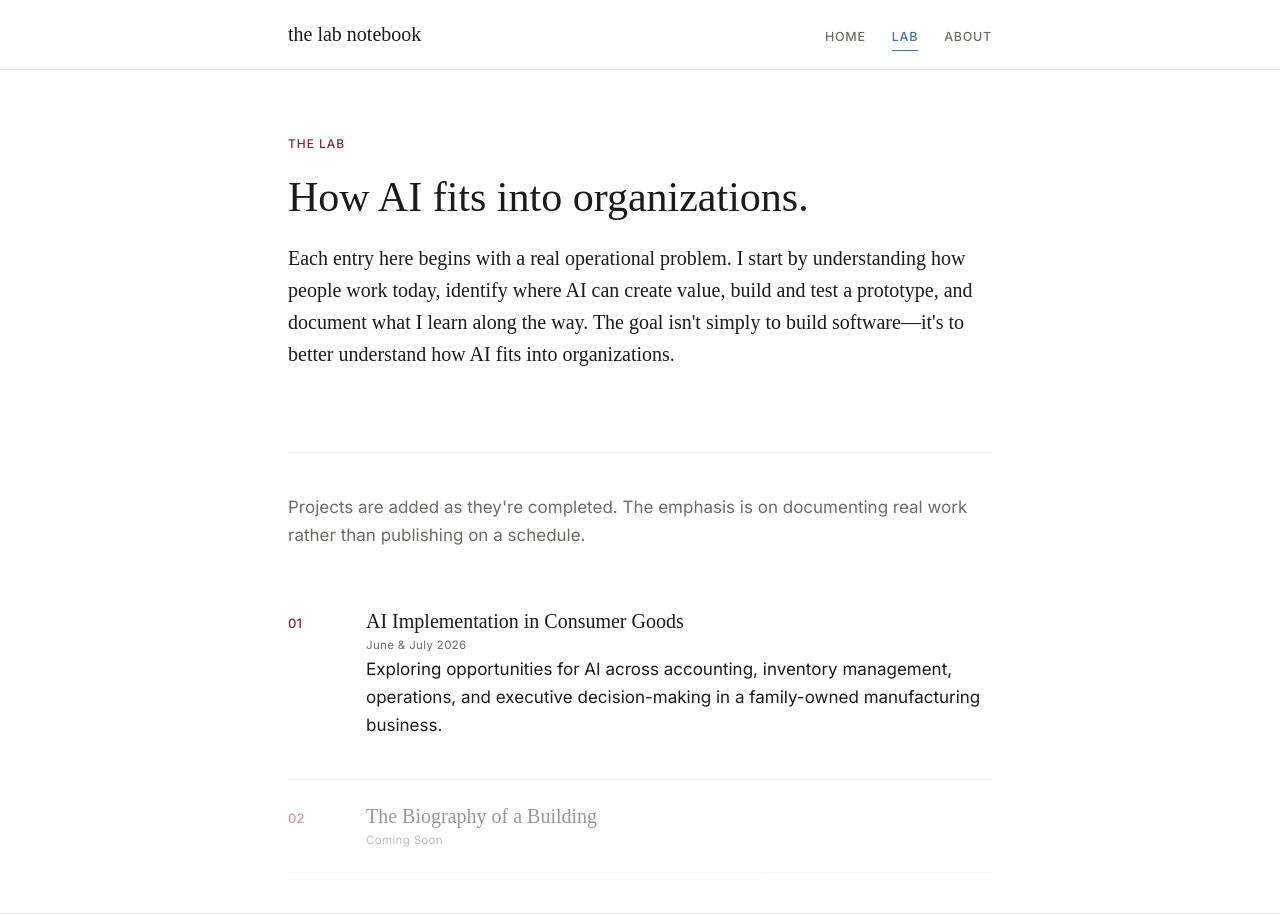
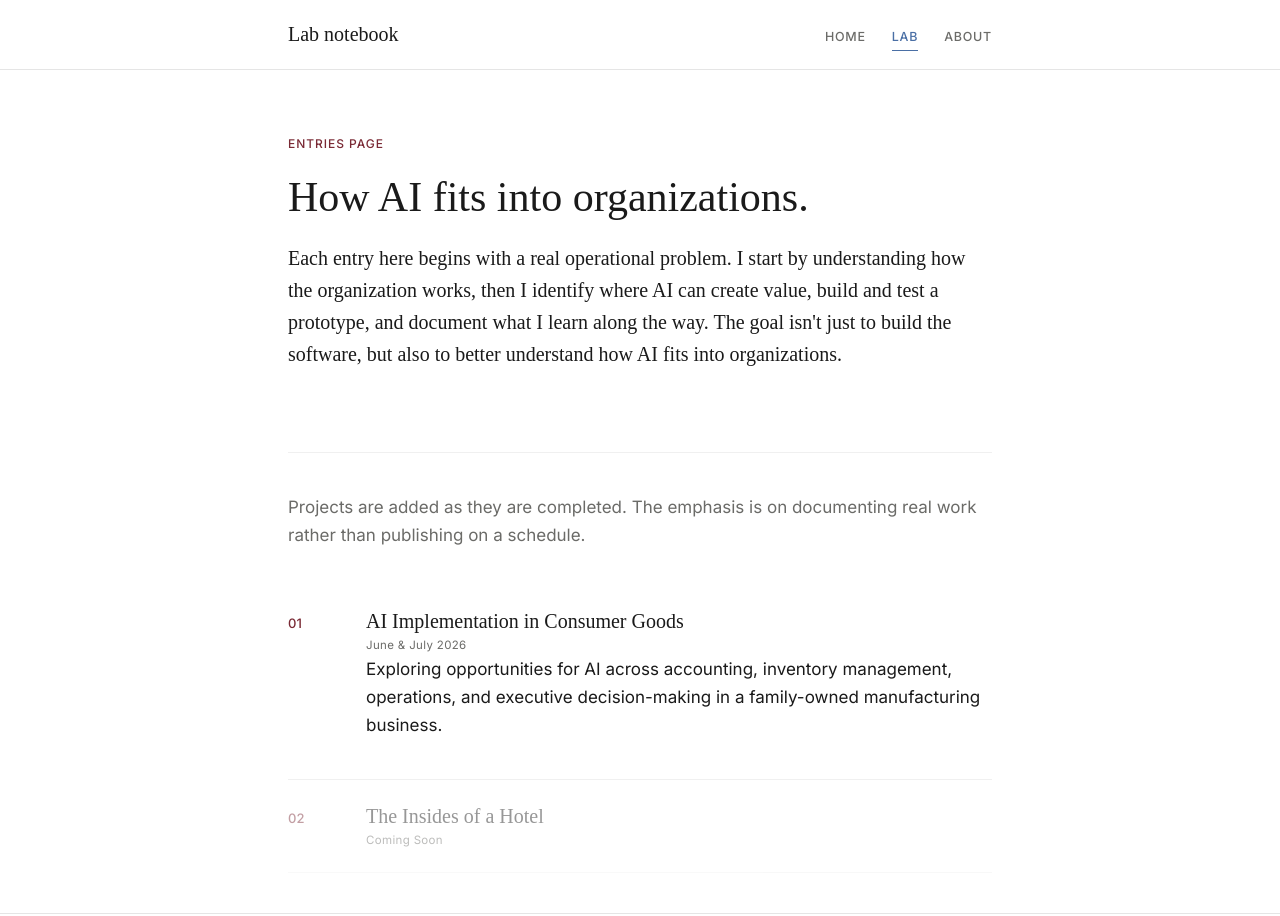
Before and after one commit to celhadj/chloeelhadj-lab-notebook, a plain HTML site: page chloeelhadj-lab-notebook/lab.html in a window 1280 px wide. Shown: the top 916 px of the page. Drawn offline with Linux system fonts and the light colour scheme.

Commit message:
Revise labels and descriptions in lab.html
Updated text for clarity and consistency in the lab notebook.

```diff
--- a/chloeelhadj-lab-notebook/lab.html
+++ b/chloeelhadj-lab-notebook/lab.html
@@ -10,7 +10,7 @@
 
 <header class="site">
   <div class="nav-inner">
-    <a href="index.html" class="brand">the lab notebook</a>
+    <a href="index.html" class="brand">Lab notebook</a>
     <button class="nav-toggle" aria-label="Toggle menu">Menu</button>
     <nav class="links">
       <a href="index.html">Home</a>
@@ -23,19 +23,19 @@
 <main class="wrap">
 
   <section class="reveal">
-    <p class="label">The lab</p>
+    <p class="label">Entries Page</p>
     <h1>How AI fits into organizations.</h1>
     <p class="lede" style="margin-top:20px;">
-      Each entry here begins with a real operational problem. I start by understanding how people work today, identify where AI can create value,
-      build and test a prototype, and document what I learn along the way. The goal isn't simply to build software—it's to better understand how
-      AI fits into organizations.
+      Each entry here begins with a real operational problem. I start by understanding how the organization works, then I identify where AI can
+      create value, build and test a prototype, and document what I learn along the way. The goal isn't just to build the software, but also to
+      better understand how AI fits into organizations.
   </p>
   </section>
 
  <section class="reveal tight">
 
   <p style="color:var(--slate); margin-bottom:36px;">
-    Projects are added as they're completed. The emphasis is on documenting real work rather than publishing on a schedule.
+    Projects are added as they are completed. The emphasis is on documenting real work rather than publishing on a schedule.
   </p>
 
   <!-- Entry 01 -->
@@ -61,7 +61,7 @@
     <span class="num">02</span>
 
     <div>
-      <h3 style="display:inline; font-weight:400;">The Biography of a Building</h3>
+      <h3 style="display:inline; font-weight:400;">The Insides of a Hotel</h3>
       <div class="tags">Coming Soon</div>
     </div>
   </div>
```
